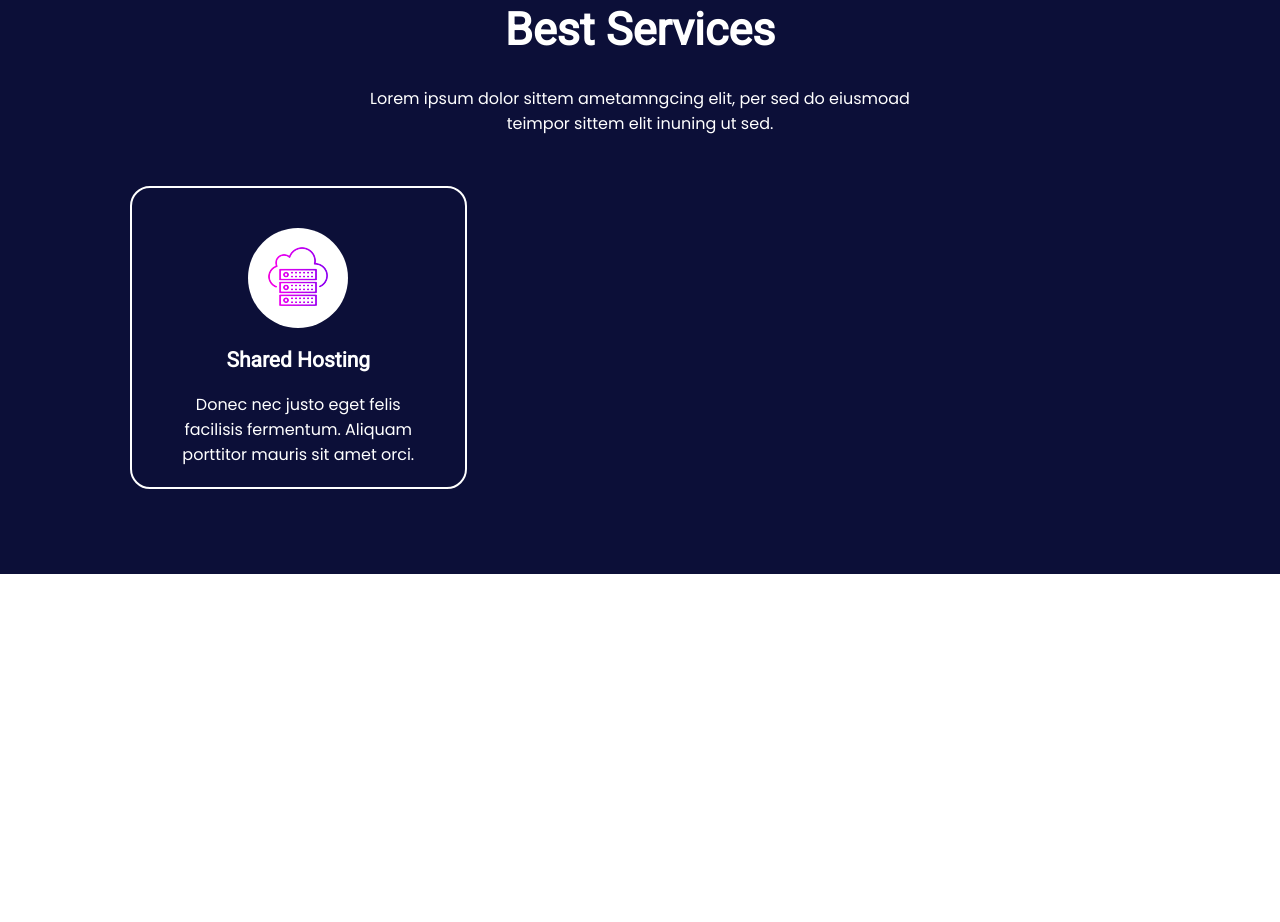
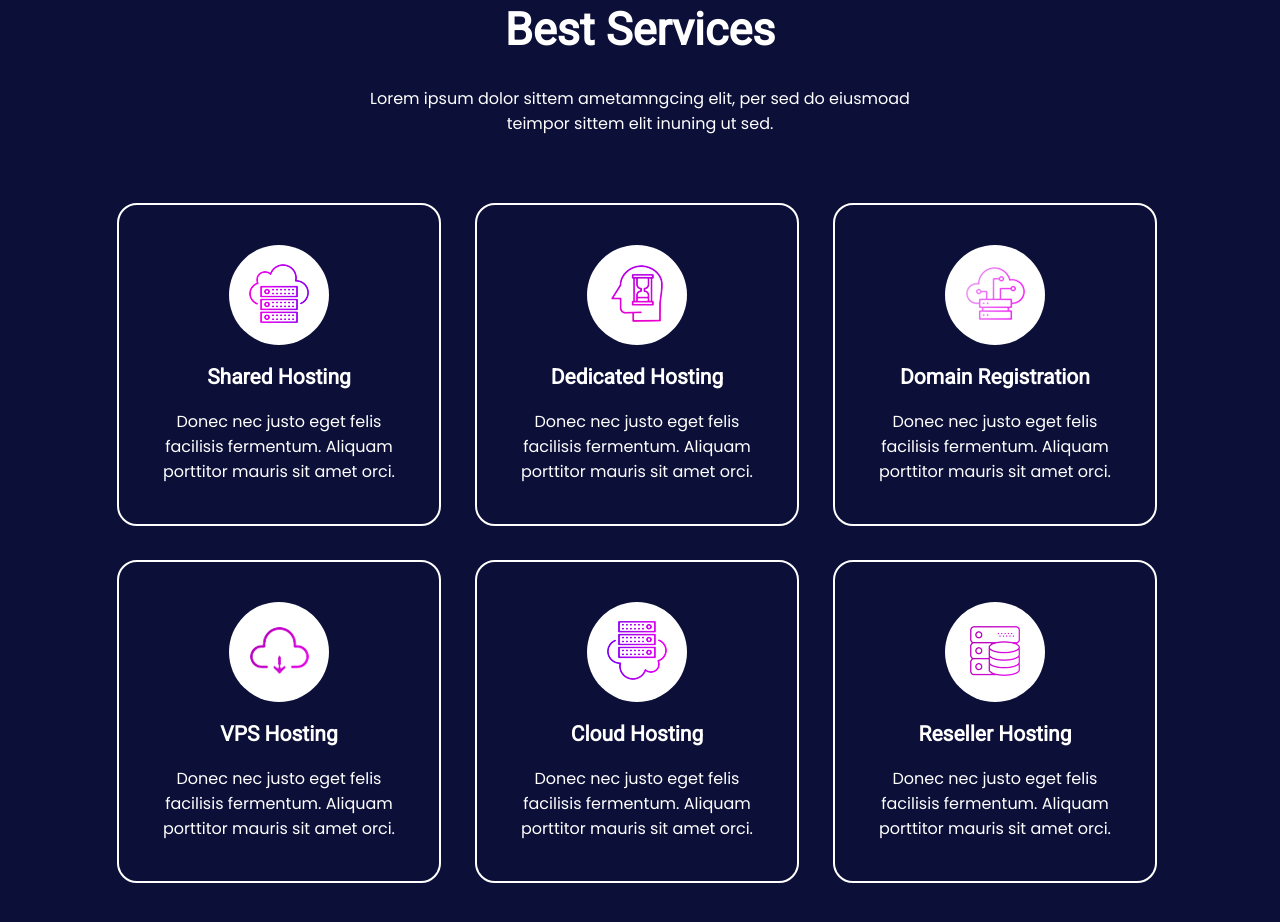
Before and after one commit to zahid15-1576/Power-ful-Web-Hosting-CSS-Project, a plain HTML site: page index.html in a window 1280 px wide. Shown: the part 1927-2849 px from the top of the page. Before the commit the page ends 2501 px from the top, so only its background shows below. Drawn offline with Linux system fonts and the light colour scheme.

Commit message:
Best Service section 90% completed

```diff
--- a/asset/css/style.css
+++ b/asset/css/style.css
@@ -137,7 +137,7 @@
     background: #0c0f38;
 }
 .Services-continer{
-    padding: 85px 130px;
+    padding: 85px 100px;
     color: #FFFFFF;
     text-align: center;
 }
@@ -159,22 +159,20 @@
 .card{
     text-align: center;
     padding-top: 50px;
+    display: flex;
+    flex-wrap: wrap;
 }
 .card-design{
     border: 2px solid white;
-    width: 33%;
+    width: 30%;
     display: flex;
     flex-direction: column;
     border-radius: 20px;
     font-family: 'Roboto', sans-serif;
+    margin: 17px;
+    padding-bottom: 20px;
 }
 
-/* .card-design i img{
-    background-color: #fff;
-
-    border-radius: 50%;
-    margin: 30px 0;
-} */
 
 .card-design i{
     background: #fff;
@@ -198,7 +196,7 @@
 
 .card-design p{
     padding: 20px;
-    width: 90%;
+    width: 93%;
     font-size: 16px;
 }
 
@@ -206,3 +204,6 @@
     background-color: #8308EB;
     transition-duration: 0.9s;
 }
+.card-design i:hover{
+    background-color: #DDDDDD;
+}
--- a/index.html
+++ b/index.html
@@ -68,6 +68,32 @@
                         <a href="#"><h3>Shared Hosting</h3></a>
                         <a href="#"> <p>Donec nec justo eget felis facilisis fermentum. Aliquam porttitor mauris sit amet orci.</p> </a>
                     </div>
+                    <div class="card-design">
+                        <a href="#"><i><img src="asset\images\service2.png" alt=""></i></a>
+                        <a href="#"><h3>Dedicated Hosting</h3></a>
+                        <a href="#"> <p>Donec nec justo eget felis facilisis fermentum. Aliquam porttitor mauris sit amet orci.</p> </a>
+                    </div>
+                    <div class="card-design">
+                        <a href="#"><i><img src="asset\images\service3.png" alt=""></i></a>
+                        <a href="#"><h3>Domain Registration</h3></a>
+                        <a href="#"> <p>Donec nec justo eget felis facilisis fermentum. Aliquam porttitor mauris sit amet orci.</p> </a>
+                    </div>
+                    <div class="card-design">
+                        <a href="#"><i><img src="asset\images\service4.png" alt=""></i></a>
+                        <a href="#"><h3>VPS Hosting</h3></a>
+                        <a href="#"> <p>Donec nec justo eget felis facilisis fermentum. Aliquam porttitor mauris sit amet orci.</p> </a>
+                    </div>
+                    <div class="card-design">
+                        <a href="#"><i><img src="asset\images\service5.png" alt=""></i></a>
+                        <a href="#"><h3>Cloud Hosting</h3></a>
+                        <a href="#"> <p>Donec nec justo eget felis facilisis fermentum. Aliquam porttitor mauris sit amet orci.</p> </a>
+                    </div>
+                    <div class="card-design">
+                        <a href="#"><i><img src="asset\images\service6.png" alt=""></i></a>
+                        <a href="#"><h3>Reseller Hosting</h3></a>
+                        <a href="#"> <p>Donec nec justo eget felis facilisis fermentum. Aliquam porttitor mauris sit amet orci.</p> </a>
+                    </div>
+
                 </div>
             </div>
         </div>
```
